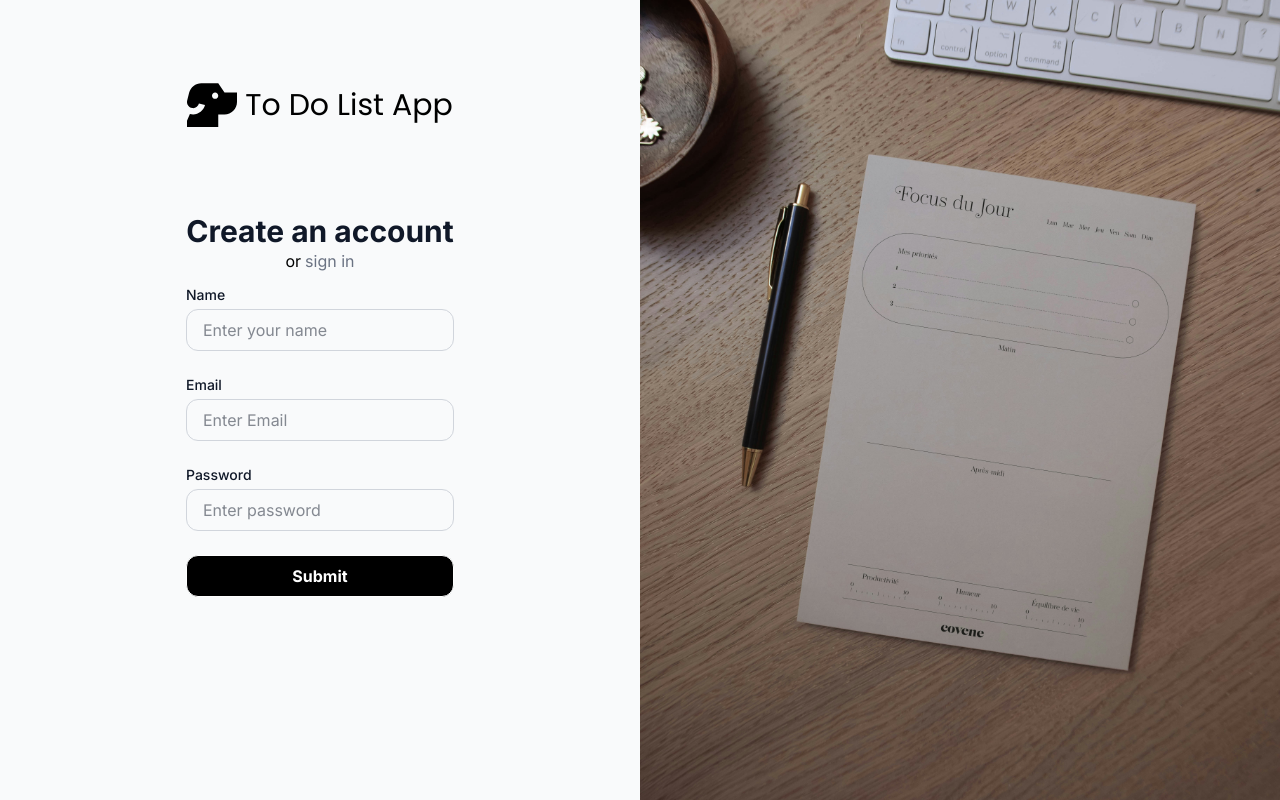
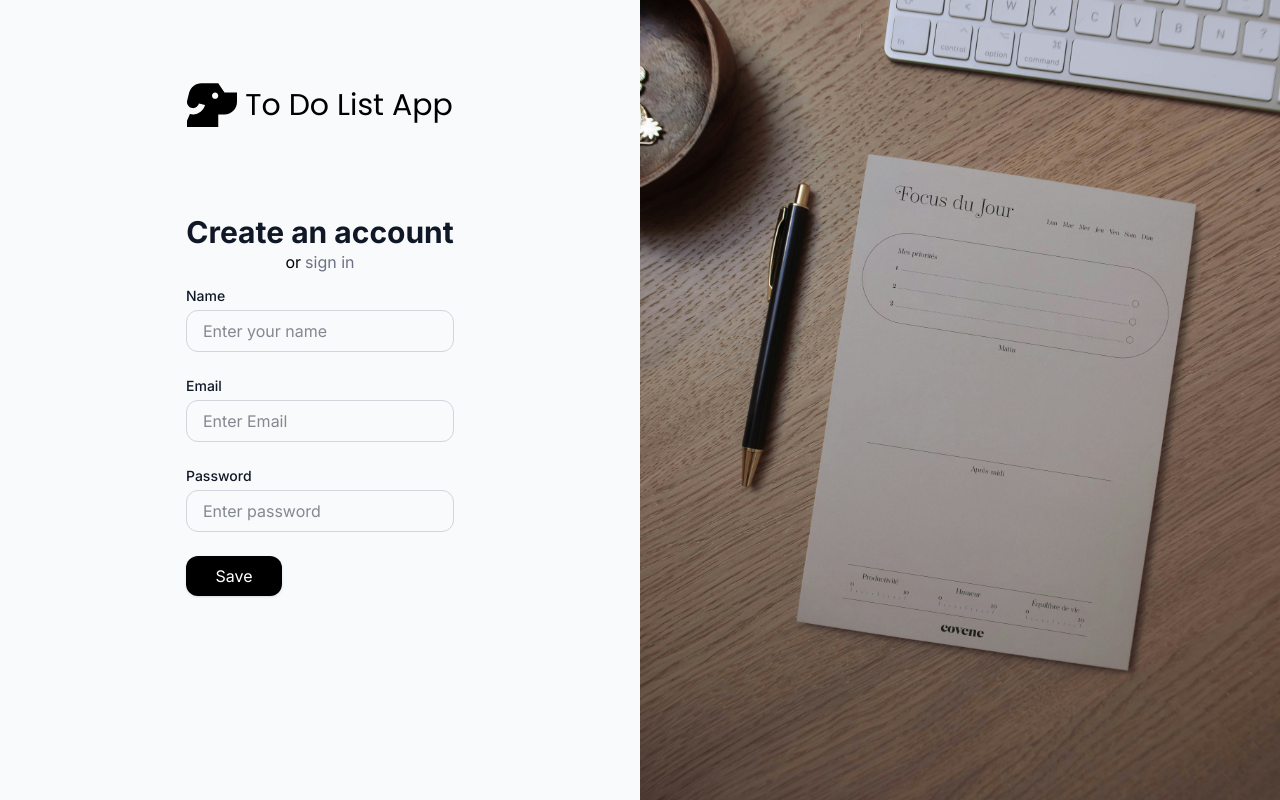
Before and after one commit to diegotuesta25/to-do-list-app, a Next.js app: page /signup in a window 1280 px wide. Built offline with nearby package versions, Linux system fonts and the light colour scheme.

Commit message:
Add UseFormState to buttons

```diff
--- a/app/ui/signup-form.tsx
+++ b/app/ui/signup-form.tsx
@@ -1,7 +1,7 @@
 "use client";
-import Link from "next/link";
 import { createUser, UserState } from "../lib/actions";
 import { useActionState } from "react";
+import SubmitButton from "./tasks/submit-button";
 
 export default function SignupForm() {
 	const initialState: UserState = { message: null, errors: {} };
@@ -54,12 +54,7 @@ export default function SignupForm() {
 				/>
 			</div>
 
-			<button
-				type="submit"
-				className="w-full px-5 py-2 font-bold border rounded-xl bg-black text-white hover:bg-gray-500 transition cursor-pointer focus:ring-black focus:ring-2"
-			>
-				Submit
-			</button>
+			<SubmitButton type="sign-up" />
 		</form>
 	);
 }
--- a/app/ui/tasks/create-form.tsx
+++ b/app/ui/tasks/create-form.tsx
@@ -71,7 +71,7 @@ export default function Form({ users }: { users: UserFromTask[] }) {
 					>
 						Cancel
 					</button>
-					<SubmitButton />
+					<SubmitButton type="save-task" />
 				</div>
 			</div>
 		</form>
--- a/app/ui/tasks/edit-form.tsx
+++ b/app/ui/tasks/edit-form.tsx
@@ -68,7 +68,7 @@ export default function Form({ users, task }: FormProps) {
 					>
 						Cancel
 					</button>
-					<SubmitButton />
+					<SubmitButton type="save-task" />
 				</div>
 			</div>
 		</form>
--- a/app/ui/tasks/submit-button.tsx
+++ b/app/ui/tasks/submit-button.tsx
@@ -1,13 +1,27 @@
+import clsx from "clsx";
 import { useFormStatus } from "react-dom";
 
-export default function SubmitButton() {
+type SubmitButtonProps = {
+	type: string;
+};
+
+export default function SubmitButton({ type }: SubmitButtonProps) {
 	const { pending } = useFormStatus();
 
 	return (
 		<button
 			type="submit"
 			disabled={pending}
-			className="min-w-24 px-3 py-2 rounded-xl bg-blue-500 shadow-sm shadow-blue-900 cursor-pointer disabled:opacity-50 disabled:cursor-not-allowed"
+			className={clsx(
+				`min-w-24 px-3 py-2 rounded-xl  shadow-sm  cursor-pointer disabled:opacity-50 disabled:cursor-not-allowed`,
+				{
+					"bg-blue-500 shadow-blue-900": type === "save-task",
+				},
+				{
+					"bg-black text-white hover:bg-gray-500 transition cursor-pointer focus:ring-black focus:ring-2":
+						type === "sign-up",
+				},
+			)}
 		>
 			{pending ? "Saving..." : "Save"}
 		</button>
```
Also changed, not shown: app/page.tsx (+4 -4 lines).
